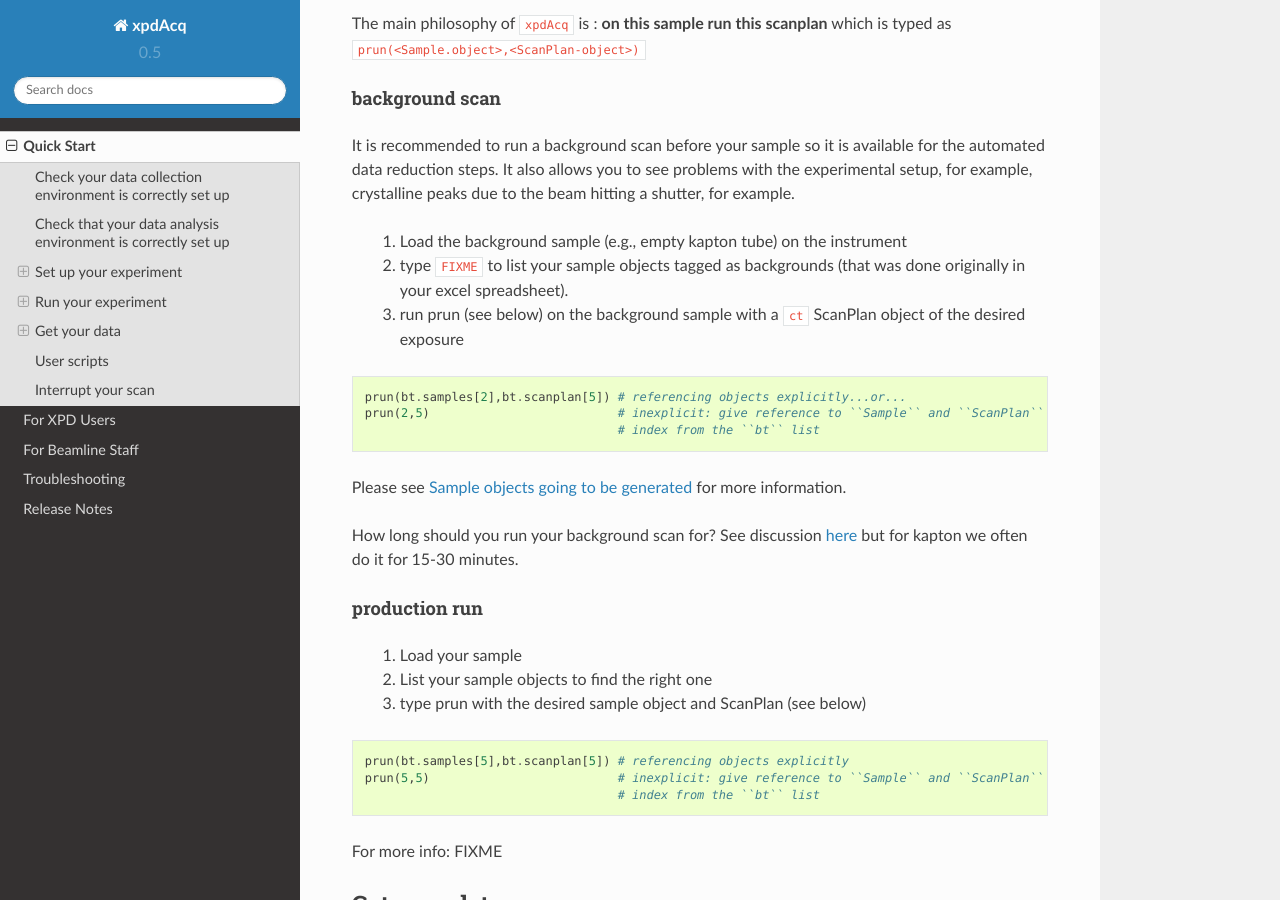
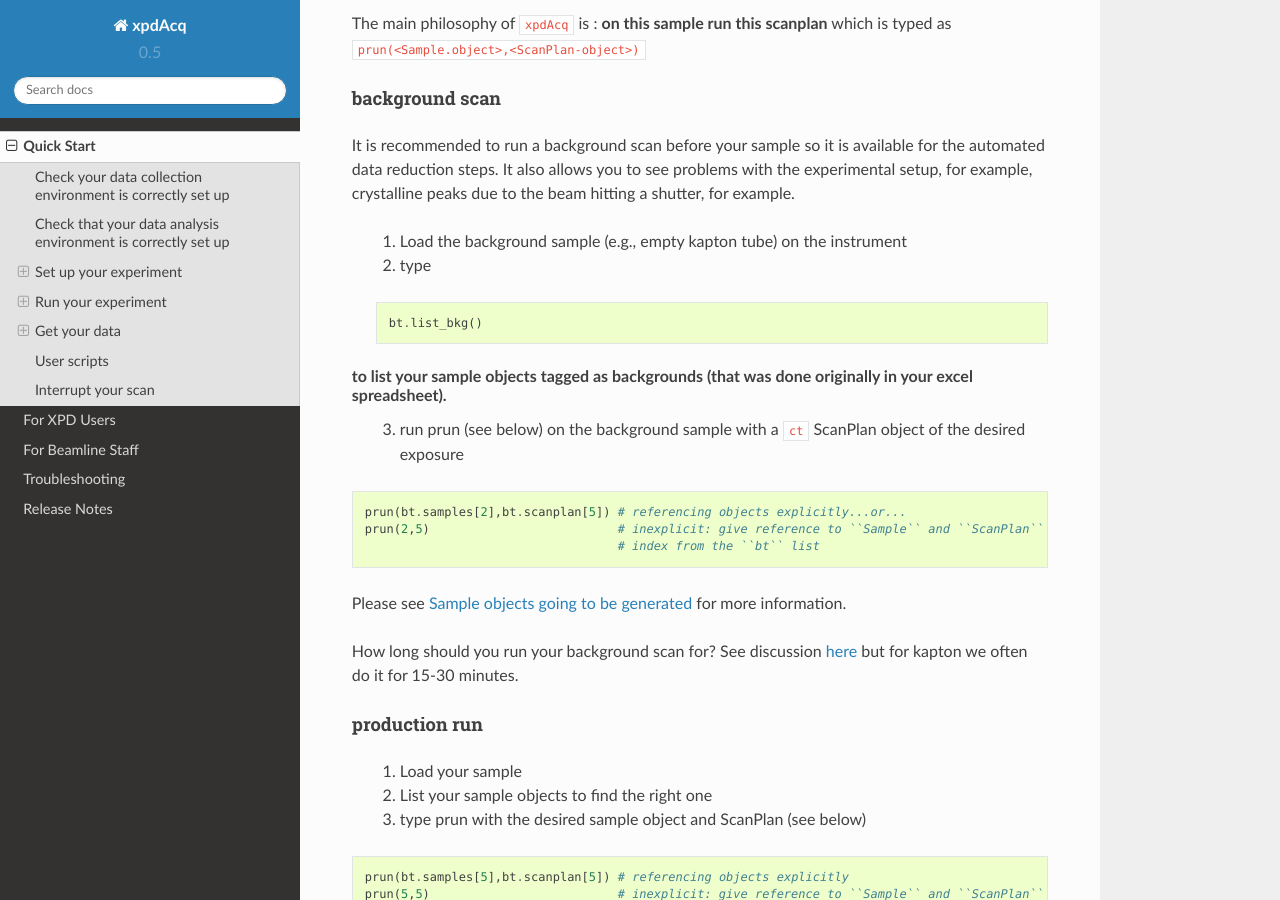
Before and after one commit to xpdAcq/xpdAcq, a Sphinx documentation site: the page built from doc/quickstart.rst, in a window 1280 px wide and 900 px high, scrolled down 6849 px. Built offline with Sphinx 7.4.7 and the Read the Docs theme 2.0.0, drawn with Linux system fonts in a browser that asks for light colours.

Commit message:
simon tweaks to documentation, not finished

```diff
--- a/doc/quickstart.rst
+++ b/doc/quickstart.rst
@@ -311,7 +311,13 @@
 setup, for example, crystalline peaks due to the beam hitting a shutter, for example.
 
  1. Load the background sample (e.g., empty kapton tube) on the instrument
- 2. type ``FIXME`` to list your sample objects tagged as backgrounds (that was done originally in your excel spreadsheet).
+ 2. type
+
+ .. code-block:: python
+
+  bt.list_bkg()
+
+to list your sample objects tagged as backgrounds (that was done originally in your excel spreadsheet).
  3. run prun (see below) on the background sample with a ``ct`` ScanPlan object of the desired exposure
 
 .. code-block:: python
```
